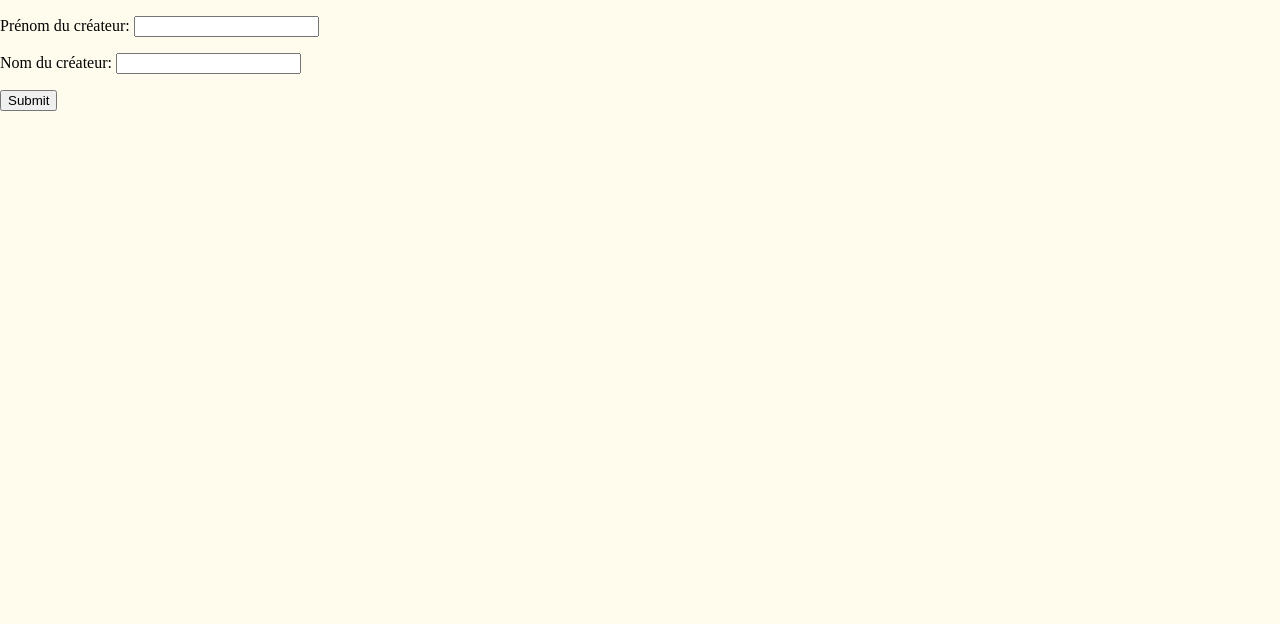
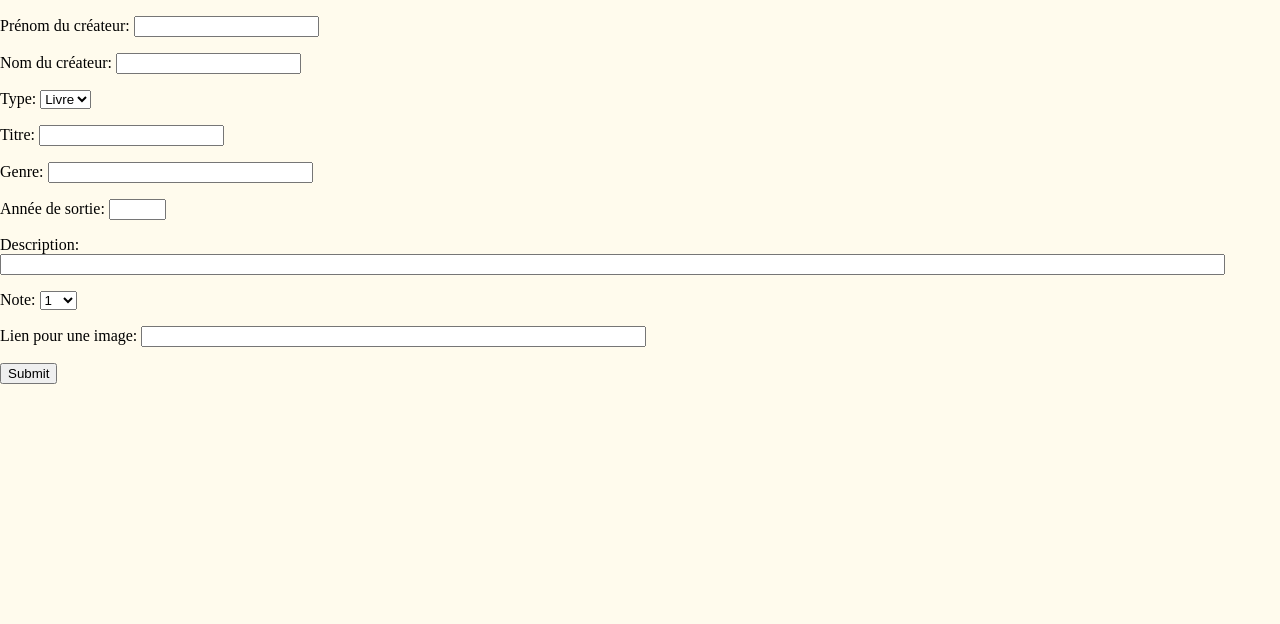
Before and after one commit to anaisturcotte/bibliotheque-flask, a Flask app: page /form.html in a window 1280 px wide. Shown: the top 624 px of the page. Run offline with Flask 3, Linux system fonts and the light colour scheme; some web fonts are replaced.

Commit message:
from marche pas mais il est complet

```diff
--- a/database.py
+++ b/database.py
@@ -1,7 +1,7 @@
 import sqlite3
 
 from flask_wtf import FlaskForm
-from wtforms import StringField, SubmitField
+from wtforms import StringField, SelectField, SubmitField
 
 DBNAME = "bibliotheque.db"
 
@@ -59,18 +59,27 @@ def titreColonne(tableName):
     return _select(requete)
 
 
-from flask_wtf import FlaskForm
-from wtforms import StringField, SubmitField
-from wtforms.validators import DataRequired
-
 class ajoutCreateur(FlaskForm):
-    Qprenom = StringField("Prenom: ")
-    Qnom = StringField("Nom: ")
+    QCreateurPrenom = StringField("Prenom: ")
+    QCreateurNom = StringField("Nom: ")
+    QTypeType = SelectField("Type: ", choices= [ ('livre', 'Livre'), ('film', 'Film') ])
+    QTypeGenre = StringField("Genre: ")
+    QItemTitre = StringField("Titre: ")
+    QItemAnneeSortie = StringField("Année de sortie: ")
+    QItemDescription = StringField("Description: ")
+    QItemNote = SelectField("Note sur 10", choices= [ ('1', '1'), ('2', '2'), ('3', '3'), ('4', '4'), ('5', '5'), ('6', '6'), ('7', '7'), ('8', '8'), ('9', '9'), ('10', '10'),])
+    QImage = StringField("Lien pour une image: ")
     submit = SubmitField("Submit")
 
-def ajoutCreateurRequete(Nom,Prenom):
+def ajoutCreateurRequete(Nom,Prenom,Type,Genre,Image,Titre,AnneeSortie,Description,Note,):
     requete= f"""insert into Createur (nom, prenom)
                     values ('{Nom}', '{Prenom}')"""
+    requete= f"""insert into Type (nomType, nomGenre)
+                    values ('{Type}', '{Genre}')"""
+    requete= f"""select idCreateur from Createur where Createur.nom = '{Nom}' and Createur.prenom = '{Prenom}' as 'IdCreateur'"""
+    requete= f"""select idType from Type where Type.nomType = '{Type}' and Type.nomGenre = '{Genre}' as 'IdType'"""
+    requete= f"""insert into Item (image, titre, anneeSortie, description, note, idCreateur, idType, idDisponibilite)
+                    values ('{Image}', '{Titre}', {AnneeSortie}, '{Description}', '{Note}', 'IdCreateur', 'IdType', 0)"""
     print(requete)
     return _select(requete)
 
--- a/main.py
+++ b/main.py
@@ -55,7 +55,6 @@ def items():
 
 @app.route('/form.html', methods=['GET', 'POST'])
 def ajoutCreateur():
-    print("form xyz")
     if SubmitField=="yes":
         return redirect(url_for('success'))
     return render_template('form.html')
@@ -63,8 +62,16 @@ def ajoutCreateur():
 
 @app.route('/success')
 def success():
-    print(f"success xyz ${request.args.get('createurNom')}")
-    db.ajoutCreateurRequete(request.args.get('createurNom'), request.args.get('createurPrenom'))
+    db.ajoutCreateurRequete(
+    request.args.get('createurNom'),
+    request.args.get('createurPrenom'),
+    request.args.get('typeType'),
+    request.args.get('typeGenre'),
+    request.args.get('itemImage'),
+    request.args.get('itemTitre'),
+    request.args.get('itemAnneeSortie'),
+    request.args.get('itemDescription'),
+    request.args.get('itemNote'),)
     return render_template('success.html')
 
 # from:
--- a/templates/form.html
+++ b/templates/form.html
@@ -16,6 +16,48 @@
             <input type="text" name="createurNom">
         </p>
         <p>
+            <label for="typeType">Type:</label>
+            <select name="typeType">
+                <option value="Livre">Livre</option>
+                <option value="Film">Film</option>
+            </select>
+        </p>
+        <p>
+            <label for="itemTitre">Titre:</label>
+            <input type="text" name="itemTitre">
+        </p>
+        <p>
+            <label for="typeGenre">Genre:</label>
+            <input type="text" name="typeGenre" size="30">
+        </p>
+        <p>
+            <label for="itemAnneeSortie">Année de sortie:</label>
+            <input type="text" name="itemAnneeSortie" size="4">
+        </p>
+        <p>
+            <label for="itemDescription">Description:</label>
+            <input type="text" name="itemDescription" size="150">
+        </p>
+        <p>
+            <label for="itemNote">Note:</label>
+            <select name="itemNote">
+                <option value="1">1</option>
+                <option value="2">2</option>
+                <option value="3">3</option>
+                <option value="4">4</option>
+                <option value="5">5</option>
+                <option value="6">6</option>
+                <option value="7">7</option>
+                <option value="8">8</option>
+                <option value="9">9</option>
+                <option value="10">10</option>
+            </select>
+        </p>
+        <p>
+            <label for="itemImage">Lien pour une image:</label>
+            <input type="text" name="itemImage" size="60">
+        </p>
+        <p>
             <input type="submit">
         </p>
     </form>
```
Also changed, not shown: bibliotheque.db.
